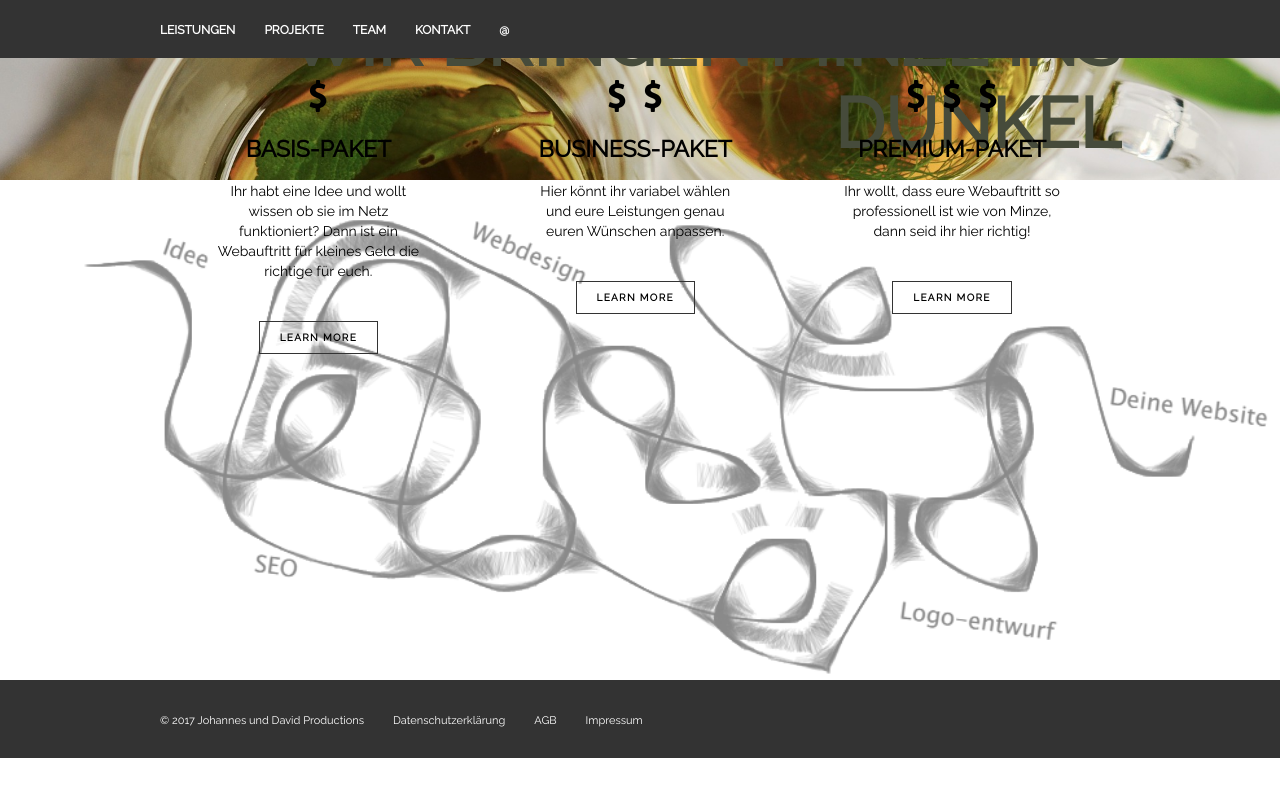
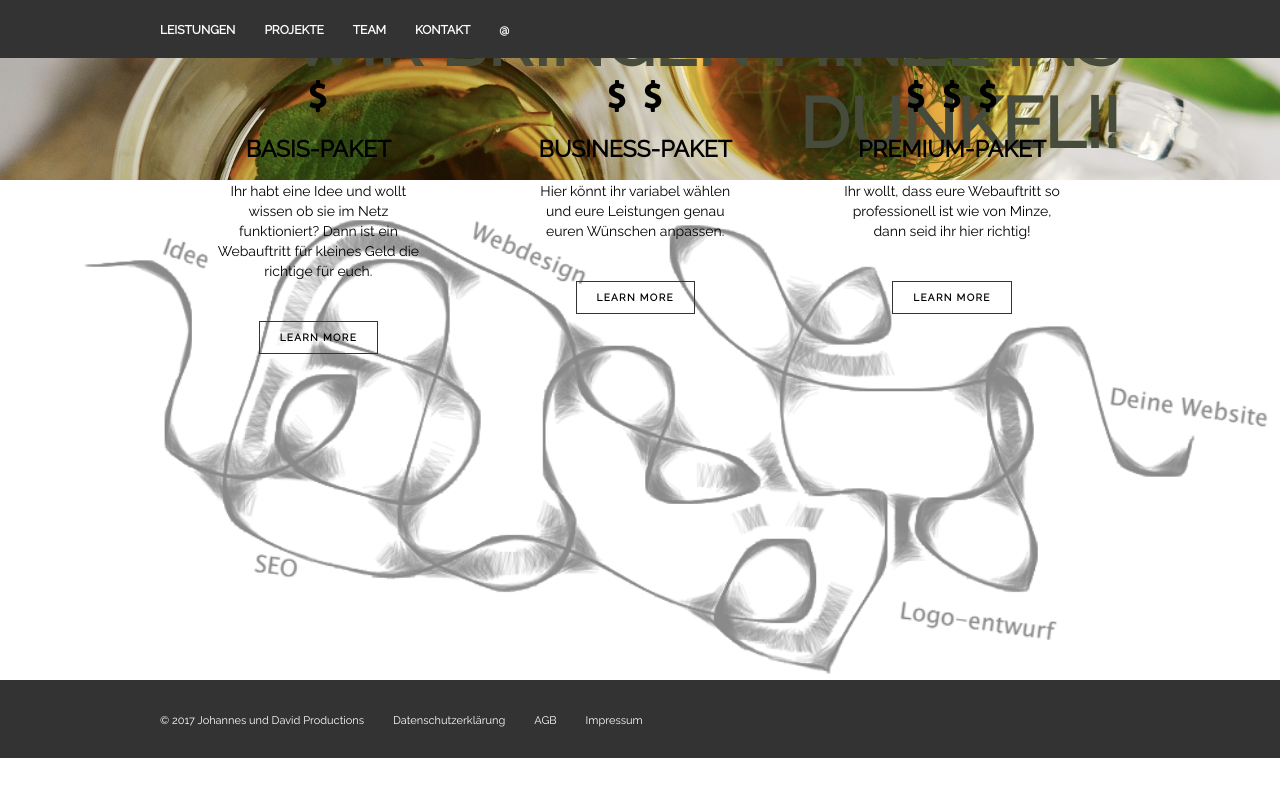
Before and after one commit to Mint-Up/Mint-Up.github.io, a plain HTML site: page index.html in a window 1280 px wide. Drawn offline with Linux system fonts and the light colour scheme.

Commit message:
Dunkel!!
Test für das gleichzeitige Arbeiten.

```diff
--- a/index.html
+++ b/index.html
@@ -21,7 +21,7 @@
   <div class="mint-up">
     <div class="container">
       <div class="main">
-        <h1>Wir bringen Minze ins Dunkel</h1>
+        <h1>Wir bringen Minze ins Dunkel!!</h1>
         <a class="btn-main" href="#">Los gehts!</a>
       </div>
     </div>
```
